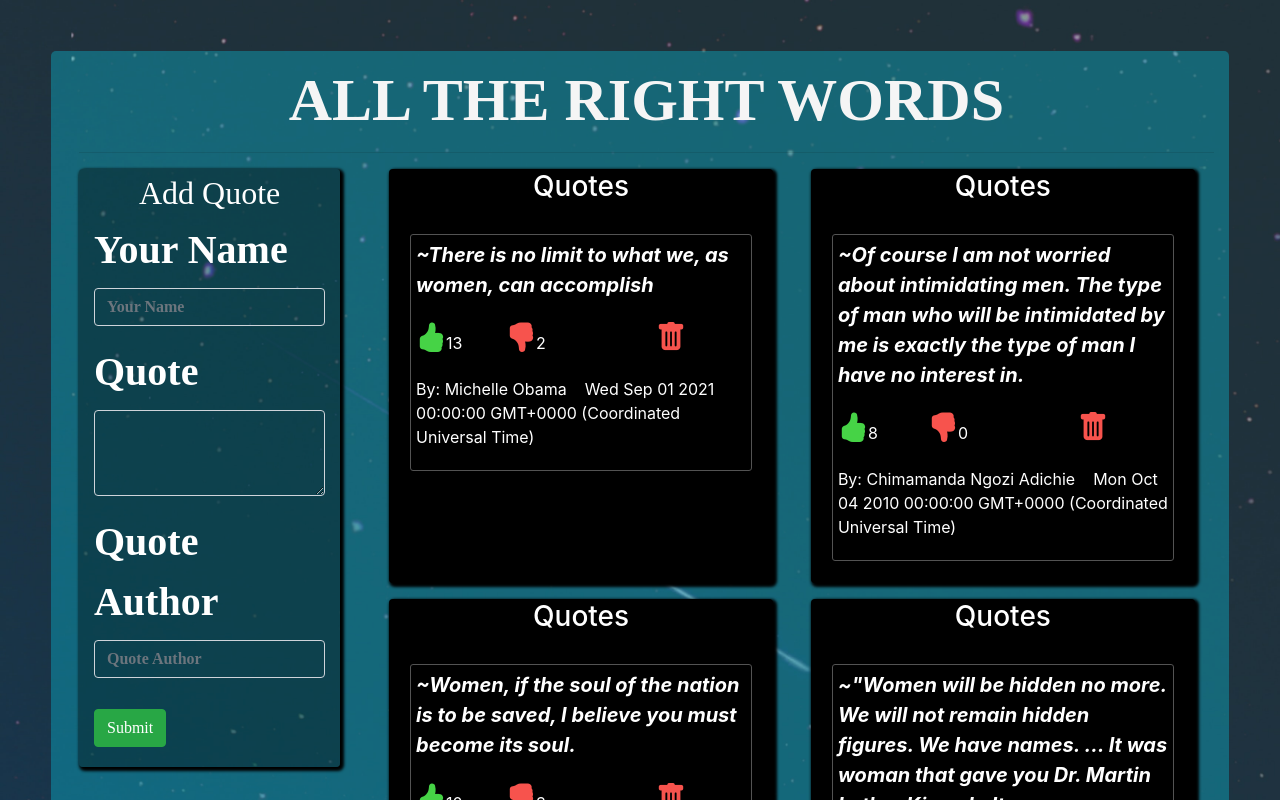
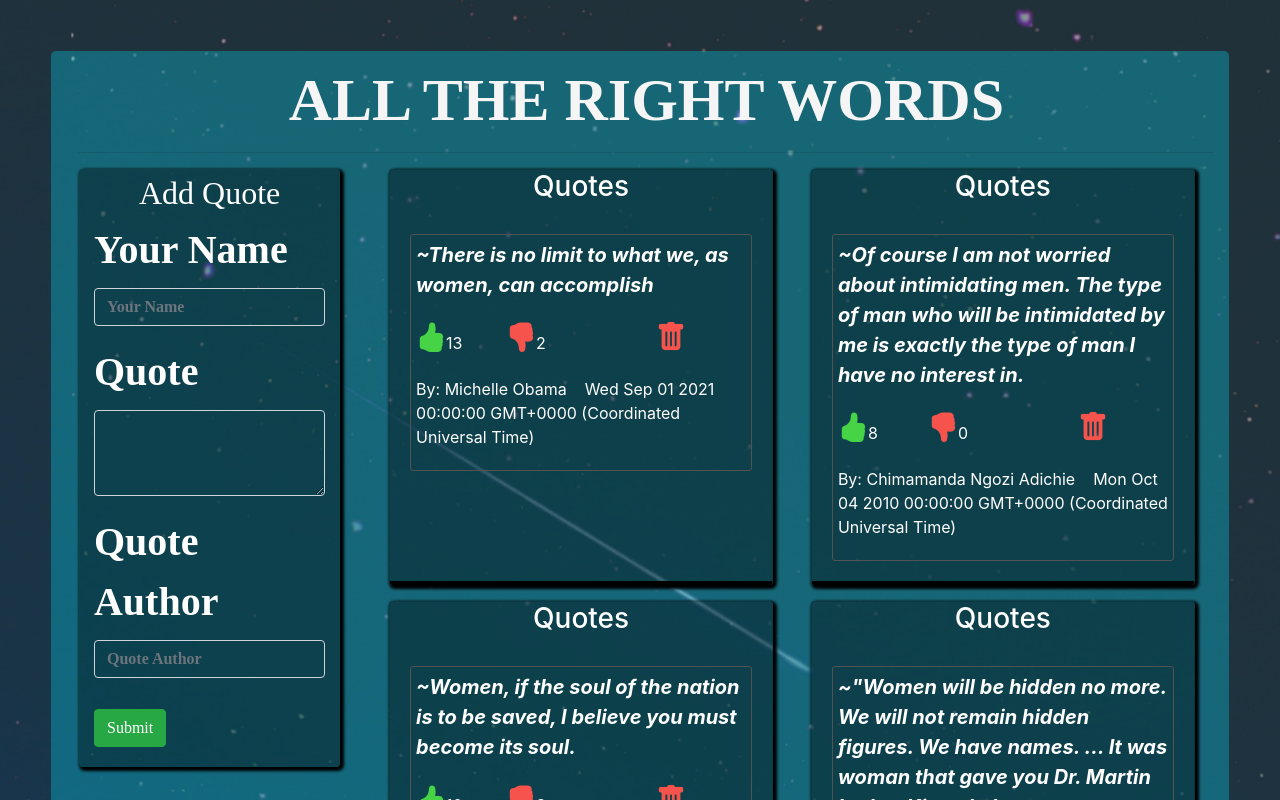
Before and after one commit to wangechimk/Quotes-app, an Angular app: page / in a window 1280 px wide. Shown: the top 800 px of the page. Built offline with nearby package versions, Linux system fonts and the light colour scheme.

Commit message:
add styling changes

```diff
--- a/src/app/app.component.scss
+++ b/src/app/app.component.scss
@@ -1,6 +1,6 @@
 .card {
-    background: black;
-    border-bottom: 2px solid black;
+    background:black;
+    border-bottom: 4px solid black;
 }
 
 h2 {
@@ -16,7 +16,7 @@ h2 {
   }
   .card{
     margin-bottom: 2%;
-    background-color: black;
+    background-color: rgb(0,0,0,0.374);
     box-shadow: 2px 2px 3px 2px black;
   }
   .overlay{
```
